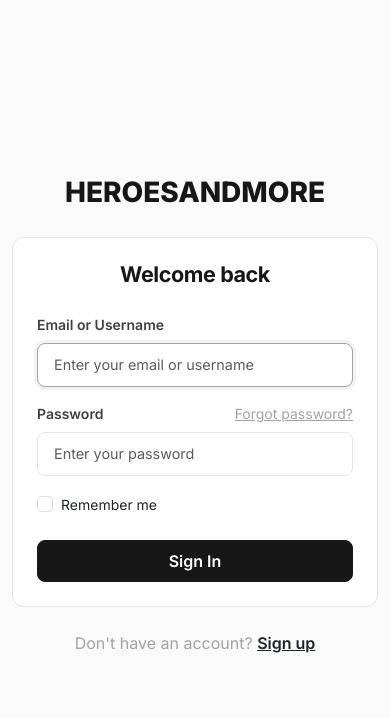
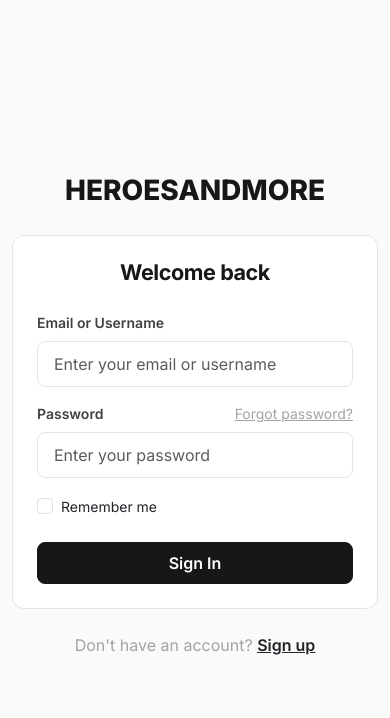
Before and after one commit to nadermx/heroesandmore, a Django app: page /auth/login/ in a window 390 px wide. Shown: the part 80-798 px from the top of the page. Run offline with Django 5.2, Linux system fonts and the light colour scheme; parts of the project's set-up code (start-up, migrations or seed data) failed here and were passed over; some libraries are stand-ins or nearby versions.

Commit message:
Fix mobile input focus issues
- Remove autofocus which can cause issues on mobile
- Add font-size: 16px to prevent iOS zoom on focus
- Add min-height: 44px for proper touch targets
- Add touch-action: manipulation for better mobile response
- Add user-select: text to ensure text inputs are selectable

Co-Authored-By: Claude Opus 4.5 <noreply@anthropic.com>

```diff
--- a/templates/account/login.html
+++ b/templates/account/login.html
@@ -30,7 +30,7 @@
                             <div class="mb-3">
                                 <label for="id_login" class="form-label">Email or Username</label>
                                 <input type="text" name="login" id="id_login" class="form-control {% if form.login.errors %}is-invalid{% endif %}"
-                                       placeholder="Enter your email or username" required autofocus>
+                                       placeholder="Enter your email or username" required>
                                 {% if form.login.errors %}
                                 <div class="invalid-feedback">{{ form.login.errors.0 }}</div>
                                 {% endif %}
--- a/templates/base.html
+++ b/templates/base.html
@@ -706,8 +706,22 @@
             border: 1px solid var(--border-color);
             border-radius: 0.5rem;
             padding: 0.625rem 1rem;
-            font-size: 0.9rem;
+            font-size: 16px; /* Prevents zoom on iOS */
+            min-height: 44px; /* Minimum touch target */
             transition: all 0.15s;
+            -webkit-appearance: none;
+            touch-action: manipulation;
+            cursor: text;
+        }
+
+        /* Ensure inputs are tappable on mobile */
+        input[type="text"],
+        input[type="email"],
+        input[type="password"],
+        input[type="search"],
+        textarea {
+            -webkit-user-select: text;
+            user-select: text;
         }
 
         .form-control:focus, .form-select:focus {
```
